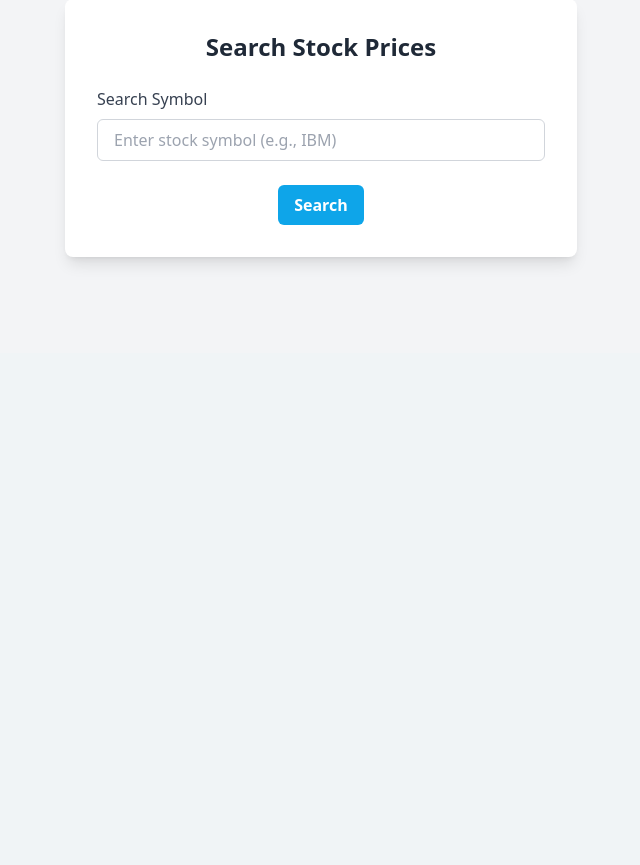
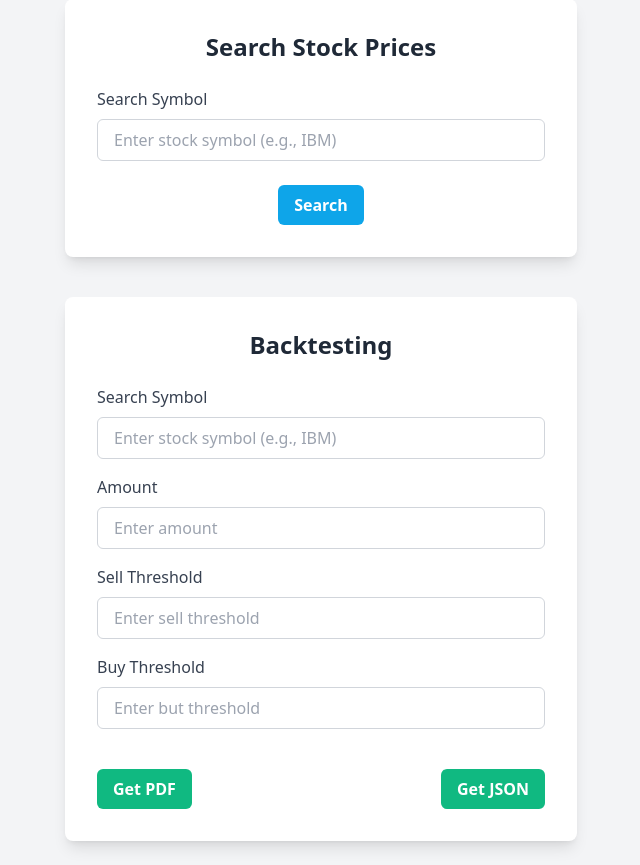
Before and after one commit to 1611Dhruv/stock_analyzer, a Django app: page /reporting/ in a window 1280 px wide. Shown: the part 447-1312 px from the top of the page, without its empty margins (319-959 px from the left). Before the commit the page ends 711 px from the top, so only its background shows below. Run offline with Django 4.2, Linux system fonts and the light colour scheme; some libraries are stand-ins or nearby versions.

Commit message:
Updated reporting

```diff
--- a/reporting/templates/reporting.html
+++ b/reporting/templates/reporting.html
@@ -92,6 +92,9 @@
               class="w-full px-4 py-2 border border-gray-300 rounded-md focus:outline-none focus:ring-2 focus:ring-blue-600 focus:border-transparent"
             />
           </div>
+          <div class=" ">
+
+          </div>
 
           <!-- Search Button -->
           <div class="flex justify-center mt-6">
@@ -141,6 +144,104 @@
         </div>
       </div>
       {% endif %}
+
+      <div class="bg-white rounded-lg shadow-lg p-8 max-w-lg mx-auto mt-10">
+        <h2 class="text-2xl font-semibold mb-6 text-gray-800 text-center">
+          Backtesting
+        </h2>
+
+        <!-- <form id="backtest-form" method="GET"> -->
+          <div class="mb-4">
+            <label
+              for="symbol"
+              class="block text-gray-700 font-medium mb-2"
+            >
+              Search Symbol
+            </label>
+            <input
+              type="text"
+              id="symbol-fld"
+              placeholder="Enter stock symbol (e.g., IBM)"
+              class="w-full px-4 py-2 border border-gray-300 rounded-md focus:outline-none focus:ring-2 focus:ring-blue-600 focus:border-transparent mb-4"
+            />
+            <label
+              for="amt-fld"
+              class="block text-gray-700 font-medium mb-2"
+            >
+              Amount
+            </label>
+            <input
+              type="text"
+              id="amt-fld"
+              placeholder="Enter amount"
+              class="w-full px-4 py-2 border border-gray-300 rounded-md focus:outline-none focus:ring-2 focus:ring-blue-600 focus:border-transparent mb-4"
+            />
+            <label
+              for="sell_threshold"
+              class="block text-gray-700 font-medium mb-2"
+            >
+              Sell Threshold
+            </label>
+            <input
+              type="text"
+              id="sell_threshold"
+              placeholder="Enter sell threshold"
+              class="w-full px-4 py-2 border border-gray-300 rounded-md focus:outline-none focus:ring-2 focus:ring-blue-600 focus:border-transparent mb-4"
+            />
+            <label
+              for="buy_threshold"
+              class="block text-gray-700 font-medium mb-2"
+            >
+              Buy Threshold
+            </label>
+            <input
+              type="text"
+              id="buy_threshold"
+              placeholder="Enter but threshold"
+              class="w-full px-4 py-2 border border-gray-300 rounded-md focus:outline-none focus:ring-2 focus:ring-blue-600 focus:border-transparent mb-4"
+            />
+          </div>
+          <div class=" ">
+
+          </div>
+
+          <div class="flex justify-between mt-6">
+            <button
+              name="get-pdf"
+              class="bg-emerald-500 hover:bg-emerald-600 text-white font-semibold py-2 px-4 rounded-md focus:outline-none focus:ring-2 focus:ring-green-600"
+              onClick="getPDF()"
+            >
+              Get PDF
+            </button>
+            <button
+              name="get-json"
+              class="bg-emerald-500 hover:bg-emerald-600 text-white font-semibold py-2 px-4 rounded-md focus:outline-none focus:ring-2 focus:ring-blue-600"
+              onClick="getJSON()"
+            >
+              Get JSON
+            </button>
+          </div>
+        <!-- </form> -->
+        <script>
+          function constructBacktestURL(pdf) {
+            const symbol = document.getElementById('symbol-fld').value;
+            const amount = document.getElementById('amt-fld').value;
+            const sellThreshold = document.getElementById('sell_threshold').value;
+            const buyThreshold = document.getElementById('buy_threshold').value;
+
+            return "/backtesting?format=" + (pdf? "pdf" : "json") + "&symbol=" + symbol +
+                          "&winsell=" + sellThreshold + "&winbuy=" + buyThreshold + "&amt=" + amount;
+          }
+
+          function getPDF() {
+            window.open(constructBacktestURL(true));
+          }
+
+          function getJSON() {
+            window.open(constructBacktestURL(false));
+          }
+        </script>
+      </div>
     </div>
   </body>
 </html>
```
